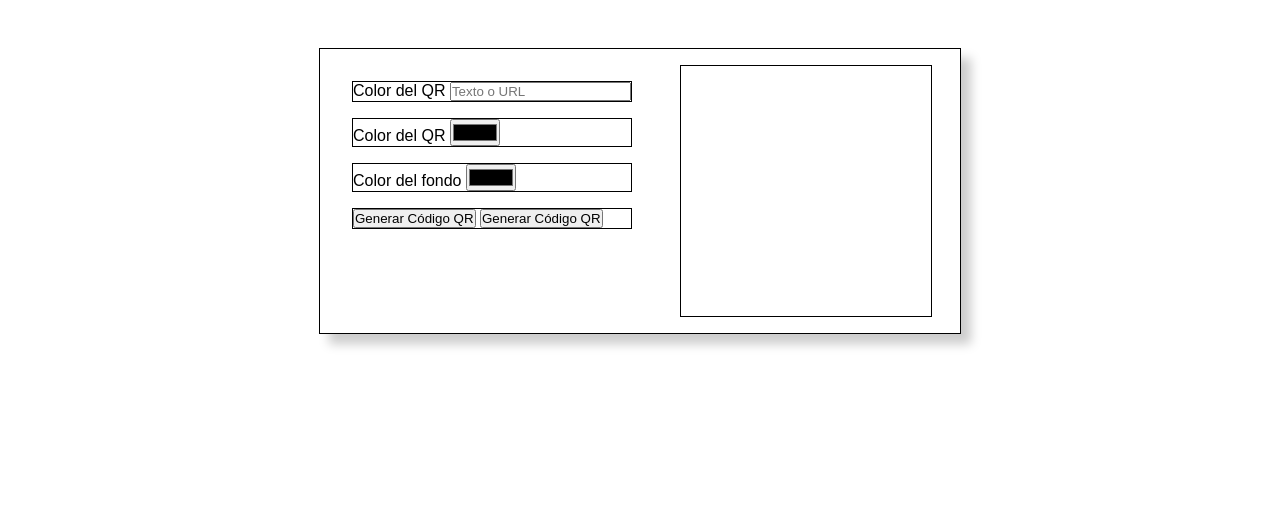
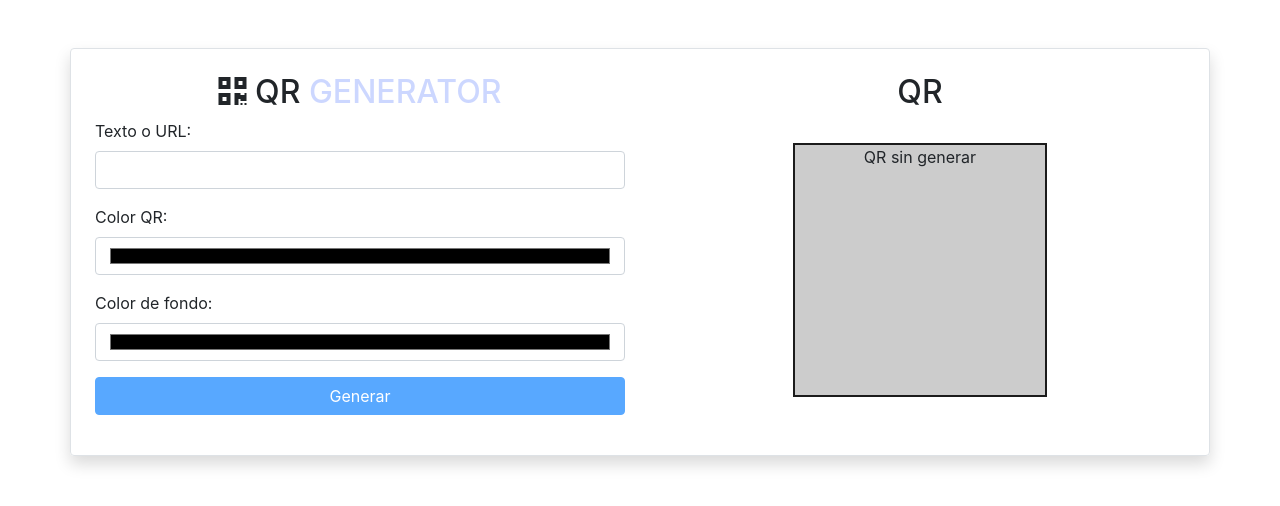
Before and after one commit to josericodev/QR-Generator, a plain HTML site: page index.html in a window 1280 px wide. Drawn offline with nearby package versions, Linux system fonts and the light colour scheme; some packages are replaced by stand-ins of ours; a script that the page names is missing.

Commit message:
finish project

```diff
--- a/assets/main.js
+++ b/assets/main.js
@@ -1,11 +1,100 @@
+// Contendrá el QR.
+var qrcode;
+
+// Obtenemos los inputs y sus valores.
+var inputTextQR = document.querySelector('#text-input');
+var valueText = "No data";
+var inputColorQR = document.querySelector('#inputColorQR');
+var valueColorQR = "#000000";
+var inputColorFondoQR = document.querySelector('#inputColorFondoQR');
+var valueColorFondoQR = "#ffffff";
+
+// Obtenemos los botones.
+var btnGenerarQR = document.querySelector("#btnGenerarQR");
+var btnSaveQR = document.querySelector("#btnSaveQR");
+
+// Lanzamos los listener de los inputs.
+inputTextQR.addEventListener(("input"), function(e) {
+    valueText = e.target.value.trim();
+    btnGenerarQR.disabled = valueText.length > 0 ? false : true;
+})
+
+inputColorQR.addEventListener(("change"), e => {
+    valueColorQR = e.target.value;
+});
+
+inputColorFondoQR.addEventListener(("change"), e => {
+    valueColorFondoQR = e.target.value;
+    console.log(valueColorFondoQR)
+});
+
+// Lanzamos los listener de las acciones de los botones.
+btnGenerarQR.addEventListener(("click"), generateQRCode);
+btnSaveQR.addEventListener(("click"), saveQRCode);
+
 function generateQRCode() {
-    var text = document.getElementById('text-input').value;
-    var qrcode = new QRCode(document.getElementById("qrcode"), {
-    text: "http://jindo.dev.naver.com/collie",
-    width: 10,
-    height: 10,
-    colorDark : "#123123",
-    colorLight : "#ccc",
-    correctLevel : QRCode.CorrectLevel.H
-    });
+    console.log(valueColorQR, " ", valueColorFondoQR)
+    // Vacíamos el contenedor.
+    document.getElementById("qrcode").innerHTML = "";
+
+    try {
+        // Generamos el contenedor con la info proporcionada.
+        qrcode = new QRCode(document.getElementById("qrcode"), {
+        text: valueText,
+        width: 250,
+        height: 250,
+        colorDark : valueColorQR,
+        colorLight : valueColorFondoQR,
+        correctLevel : QRCode.CorrectLevel.H
+        });
+
+        // Mostramos el botón de generar save imagen.
+        btnSaveQR.classList.remove("d-none");
+
+        // Lanzamos modal
+        Swal.fire(
+            '¡Good job!',
+            'El código QR se ha generado correctamente!',
+            'success'
+        )
+    }
+
+    catch (error) {
+        Swal.fire(
+            '¡Error!',
+            'Ha occurido un error al generar el código QR',
+            'error'
+        )
+    }
 }
+
+function saveQRCode() {
+    // Obtén el canvas del código QR
+    var canvas = document.getElementById('qrcode').getElementsByTagName('canvas')[0];
+
+    try {
+        // Crea una URL de datos desde el canvas
+        var qrImageData = canvas.toDataURL('image/png');
+
+        // Crea un enlace dinámico para descargar la imagen
+        var link = document.createElement('a');
+        link.href = qrImageData;
+        link.download = 'codigo_qr.png';
+        link.click();
+
+        // Lanzamos modal
+        Swal.fire(
+            '¡Good job!',
+            'La imagen QR se ha generado correctamente!',
+            'success'
+        )
+    }
+
+    catch (error) {
+        Swal.fire(
+            '¡Error!',
+            'Ha occurido un error al generar la imagen',
+            'error'
+        )
+    }
+}
--- a/assets/styles.css
+++ b/assets/styles.css
@@ -1,38 +1,12 @@
-* {
-    margin: 0px;
-    padding: 0px;
-    font-family: Arial, Helvetica, sans-serif;
+#qrcode {
+    width: 254px;
+    height: 254px;
+    border: 2px solid  #1b1b1b;
+    background-color: #ccc;
+    text-align: center;
+    vertical-align: center;
 }
 
-main {
-    display: flex;
-    flex-direction: row;
-    flex-wrap: wrap;
-    margin: 3em auto;
-    width: 50%;
-    border: 1px solid #000;
-    box-shadow: 10px 10px 10px #ccc;
-
-    .section {
-        padding: 1em;
-
-        form {
-
-            .form-group {
-                margin: 1em;
-                border: 1px solid #000;
-            }
-        }
-
-    }
-
-    #section-QR {
-
-        #qrcode {
-            border: 1px solid #000;
-            width: 250px;
-            height: 250px;
-        }
-    }
-
+h2 span {
+    color: rgba(0, 55, 255, 0.2);
 }
--- a/index.html
+++ b/index.html
@@ -2,45 +2,70 @@
 <html>
 <head>
     <title>Generador QR</title>
+    <meta name="keywords" content="jose rico, jose antonio rico, QR, QR Generador, Generador de QR, QR Generate" />
+    <meta name="description" content="Welcome to my QR Generator. Generate a QR by text or URL" />
+    <meta name="author" content="Jose Antonio Rico" />
+    <link id='favicon' rel="shortcut icon" href="https://img.icons8.com/color/48/qr-code--v1.png" type="image/x-png">
+
+    <!-- Estilos generales -->
     <link rel="stylesheet" href="assets/styles.css">
+
+    <!-- Estilos Bootstrap -->
+    <link href="https://maxcdn.bootstrapcdn.com/bootstrap/4.5.2/css/bootstrap.min.css" rel="stylesheet">
+
+    <!-- Font Awesome -->
+    <link rel="stylesheet" href="https://cdnjs.cloudflare.com/ajax/libs/font-awesome/5.15.3/css/all.min.css" integrity="sha512-iBBXm8fW90+nuLcSKlbmrPcLa0OT92xO1BIsZ+ywDWZCvqsWgccV3gFoRBv0z+8dLJgyAHIhR35VZc2oM/gI1w==" crossorigin="anonymous" referrerpolicy="no-referrer" />
 </head>
 <body>
 
-    <main>
-        <!-- Comienzo de la sección del formulario -->
-        <section class="section" id="section-form">
+    <main class="container mt-5 border shadow p-4 rounded">
+        <div class="row justify-content-center">
+            <div class="col-md-6">
+                <h2 class="text-center"><i class="fas fa-solid fa-qrcode"></i> QR <span>GENERATOR</span></h2>
                 <form>
                     <div class="form-group">
-                    <label>Color del QR</label> <input type="text" id="text-input" placeholder="Texto o URL">
+                        <label for="campo1">Texto o URL:</label>
+                        <input id="text-input" class="form-control" type="text">
                     </div>
                     <div class="form-group">
-                   <label>Color del QR</label> <input type="color"> <span></span>
+                        <label for="campo2">Color QR:</label>
+                        <input id="inputColorQR" type="color" class="form-control">
                     </div>
                     <div class="form-group">
-                    <label>Color del fondo</label> <input type="color"> <span></span>
+                        <label for="campo3">Color de fondo:</label>
+                        <input id="inputColorFondoQR"  class="form-control" type="color">
                     </div>
-                <div class="form-group">
-                    <button type="button" onclick="generateQRCode()">Generar Código QR</button>
-                    <button type="button" onclick="generateQRCode()">Generar Código QR</button>
+                    <button id="btnGenerarQR" class="btn btn-primary btn-block mb-3" type="button" disabled>Generar</button>
+
+                </form>
             </div>
-            </form>
+            <section class="col-md-6">
+                <h2 class="text-center">QR</h2>
+                <section class="row justify-content-center p-4 rounded">
+                    <article class="section" id="section-QR">
+                        <div id="qrcode"><span>QR sin generar</span></div>
+                        <button id="btnSaveQR" class="btn btn-success btn-block mt-4 d-none" type="button">Guardar</button>
+                    </article>
                 </section>
-        <!-- Final de la sección del formulario -->
-
-        <!-- Comienzo de la sección del QR -->
-        <section class="section" id="section-QR">
-            <div id="qrcode"></div>
             </section>
-        <!-- Final de la sección del QR -->
-
+        </div>
     </main>
 
+    <!-- CDN de qrcode.min.js -->
+    <script src="assets/qrcodejs/qrcode.min.js"></script>
 
+    <!-- CDN de FileSaver.min.js -->
+    <script src="https://cdnjs.cloudflare.com/ajax/libs/FileSaver.js/2.0.5/FileSaver.min.js"></script>
 
-    <script src="assets/qrcodejs/qrcode.min.js"></script>
+    <!-- Script principal -->
     <script src="assets/main.js"></script>
-    <script>
 
-    </script>
+    <!-- CDNs Bootstrap -->
+    <script src="https://code.jquery.com/jquery-3.5.1.slim.min.js"></script>
+    <script src="https://cdn.jsdelivr.net/npm/@popperjs/core@2.5.3/dist/umd/popper.min.js"></script>
+    <script src="https://stackpath.bootstrapcdn.com/bootstrap/4.5.2/js/bootstrap.min.js"></script>
+
+    <!-- CDN Sweetalert -->
+    <script src="https://cdn.jsdelivr.net/npm/sweetalert2@11"></script>
 </body>
 </html>
```
Also changed, not shown: 1 other file. Lines whose indentation alone changed are shown as unchanged.
